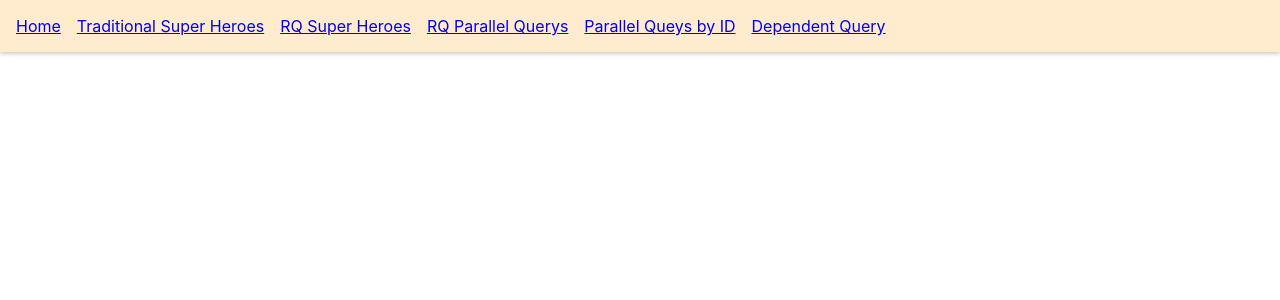
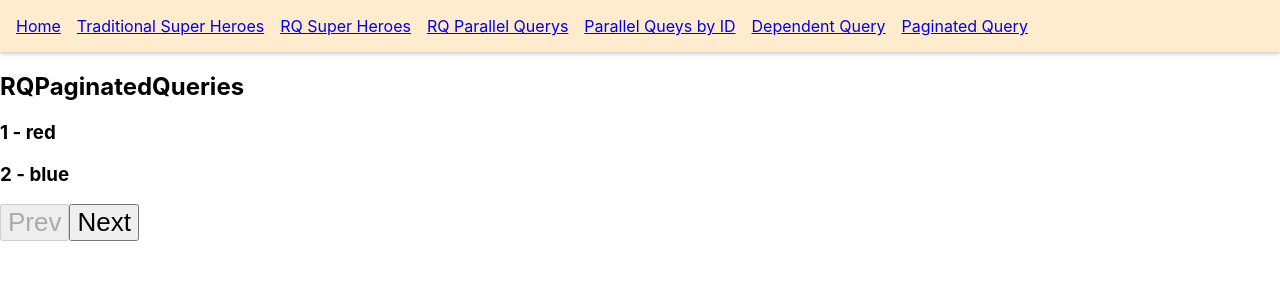
Before and after one commit to cepedagm14/react-query-codevolution-course, a React (Vite) app: page /rq-paginated in a window 1280 px wide. Shown: the top 300 px of the page. Built offline with nearby package versions, Linux system fonts and the light colour scheme; data requests are answered from the project's data file.

Commit message:
fetching in paginated queries

```diff
--- a/db.json
+++ b/db.json
@@ -41,5 +41,39 @@
       "id": "codevolution",
       "courses": ["react", "vue", "angular"]
     }
+  ],
+  "colors": [
+    {
+      "id": 1,
+      "label": "red"
+    },
+    {
+      "id": 2,
+      "label": "blue"
+    },
+    {
+      "id": 3,
+      "label": "green"
+    },
+    {
+      "id": 4,
+      "label": "yellow"
+    },
+    {
+      "id": 5,
+      "label": "black"
+    },
+    {
+      "id": 6,
+      "label": "white"
+    },
+    {
+      "id": 7,
+      "label": "orange"
+    },
+    {
+      "id": 8,
+      "label": "purple"
+    }
   ]
 }
--- a/src/App.jsx
+++ b/src/App.jsx
@@ -9,6 +9,7 @@ import RQSuperHeroe from "./components/RQSuperHeroe";
 import RQParallelQuery from "./components/RQParallelQuery";
 import RQDinamicParallelQuerys from "./components/RQDinamicParallelQuerys";
 import RQDependenQuery from "./components/RQDependenQuery";
+import RQPaginatedQueries from "./components/RQPaginatedQueries";
 
 const queryClient = new QueryClient();
 
@@ -37,6 +38,9 @@ function App() {
               <li>
                 <Link to="/rq-dependent">Dependent Query</Link>
               </li>
+              <li>
+                <Link to="/rq-paginated">Paginated Query</Link>
+              </li>
             </ul>
           </nav>
 
@@ -54,6 +58,7 @@ function App() {
               path="/rq-dependent"
               element={<RQDependenQuery email="aurigak@aurigak.com" />}
             />
+            <Route path="/rq-paginated" element={<RQPaginatedQueries />} />
           </Routes>
         </div>
       </BrowserRouter>
--- /dev/null
+++ b/src/components/RQPaginatedQueries.jsx
@@ -0,0 +1,57 @@
+import React, { useState } from "react";
+import { useQuery } from "react-query";
+import axios from "axios";
+
+const fetchColors = (pageNumber) => {
+  return axios.get(`http://localhost:4000/colors?_limit=2&_page=${pageNumber}`);
+};
+
+const RQPaginatedQueries = () => {
+  const [pageNumber, setPageNumber] = useState(1);
+
+  const { isLoading, isError, error, data, isFetching } = useQuery(
+    ["colors", pageNumber],
+    () => fetchColors(pageNumber),
+    {
+      keepPreviousData: true,
+    }
+  );
+
+  if (isLoading) {
+    return <p>Loading....</p>;
+  }
+
+  if (isError) {
+    <p>{error.message}</p>;
+  }
+  return (
+    <div>
+      <div>
+        <h2>RQPaginatedQueries</h2>
+
+        {data?.data.map((color) => (
+          <h3 key={color.id}>
+            {color.id} - {color.label}
+          </h3>
+        ))}
+      </div>
+      <div>
+        <button
+          onClick={() => setPageNumber((page) => page - 1)}
+          disabled={pageNumber === 1}
+        >
+          Prev
+        </button>
+        <button
+          onClick={() => setPageNumber((page) => page + 1)}
+          disabled={pageNumber === 4}
+        >
+          Next
+        </button>
+      </div>
+      {isFetching && "Loading..."}
+    </div>
+  );
+};
+
+export default RQPaginatedQueries;
```
